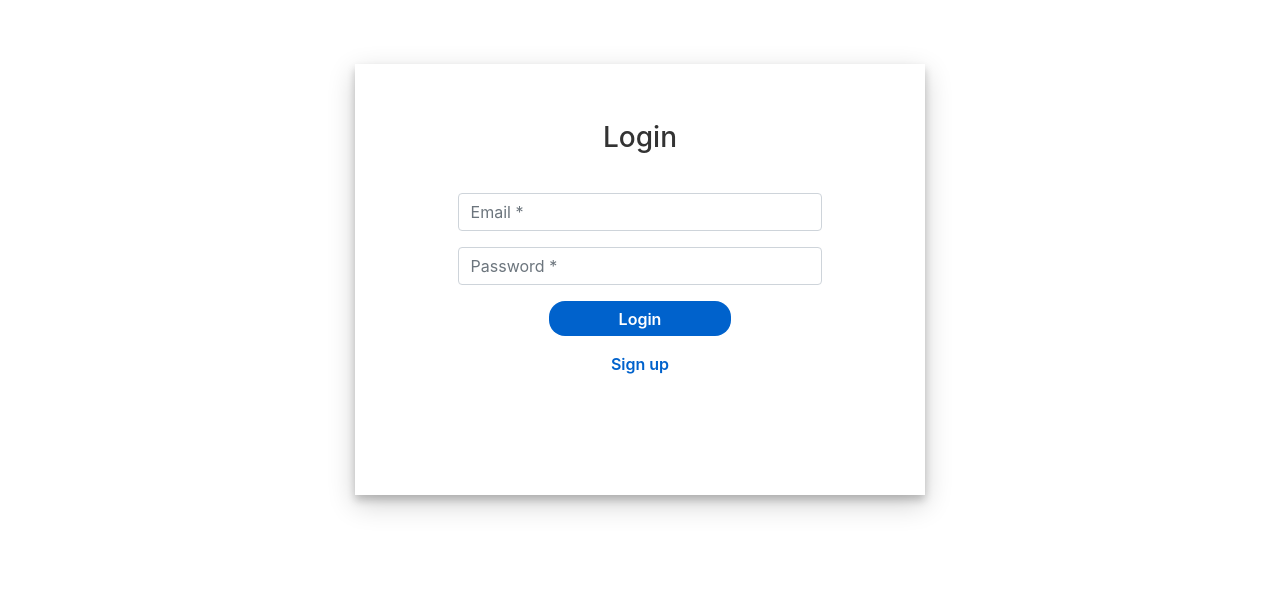
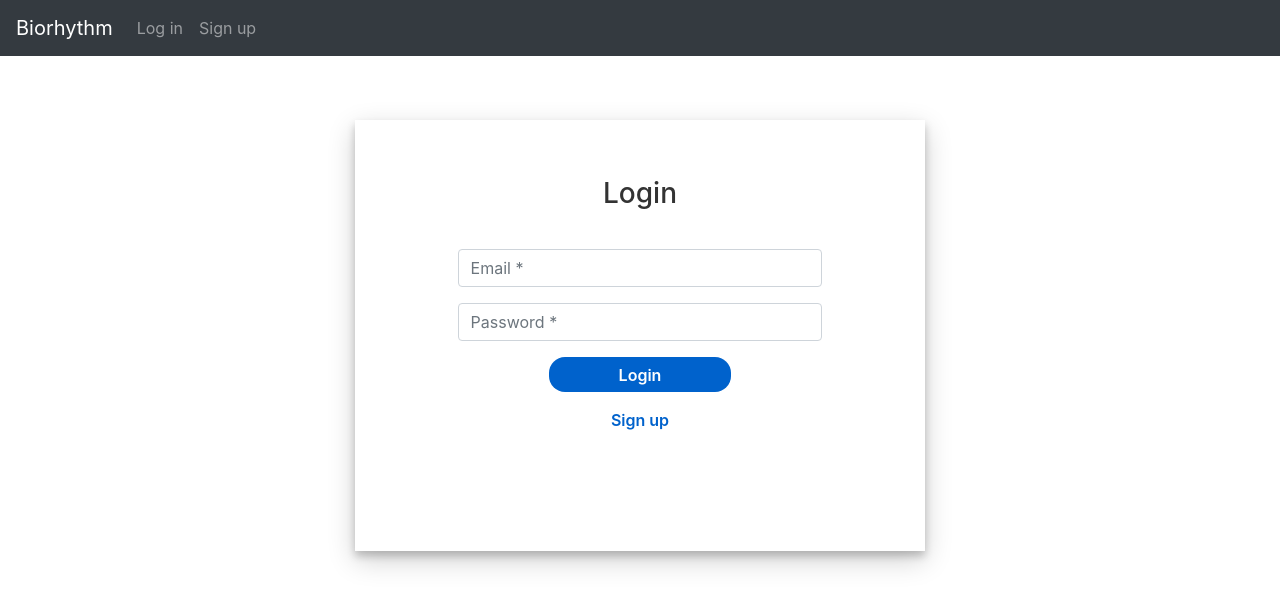
Before and after one commit to ChristopherADG/biorhythm, a React (Create React App) app in the folder frontend/gui/: page /login in a window 1280 px wide. Shown: the top 606 px of the page. Built offline with nearby package versions, Linux system fonts and the light colour scheme.

Commit message:
[BIO-9] menus for log in and out

```diff
--- a/frontend/gui/public/index.html
+++ b/frontend/gui/public/index.html
@@ -4,8 +4,17 @@
 <head>
   <meta charset="utf-8" />
   <link rel="icon" href="%PUBLIC_URL%/favicon.ico" />
-  <link rel="stylesheet" href="https://stackpath.bootstrapcdn.com/bootstrap/4.1.3/css/bootstrap.min.css"
-    integrity="sha384-MCw98/SFnGE8fJT3GXwEOngsV7Zt27NXFoaoApmYm81iuXoPkFOJwJ8ERdknLPMO" crossorigin="anonymous" />
+  <link rel="stylesheet" href="https://stackpath.bootstrapcdn.com/bootstrap/4.4.1/css/bootstrap.min.css"
+    integrity="sha384-Vkoo8x4CGsO3+Hhxv8T/Q5PaXtkKtu6ug5TOeNV6gBiFeWPGFN9MuhOf23Q9Ifjh" crossorigin="anonymous">
+  <script src="https://code.jquery.com/jquery-3.4.1.slim.min.js"
+    integrity="sha384-J6qa4849blE2+poT4WnyKhv5vZF5SrPo0iEjwBvKU7imGFAV0wwj1yYfoRSJoZ+n"
+    crossorigin="anonymous"></script>
+  <script src="https://cdn.jsdelivr.net/npm/popper.js@1.16.0/dist/umd/popper.min.js"
+    integrity="sha384-Q6E9RHvbIyZFJoft+2mJbHaEWldlvI9IOYy5n3zV9zzTtmI3UksdQRVvoxMfooAo"
+    crossorigin="anonymous"></script>
+  <script src="https://stackpath.bootstrapcdn.com/bootstrap/4.4.1/js/bootstrap.min.js"
+    integrity="sha384-wfSDF2E50Y2D1uUdj0O3uMBJnjuUD4Ih7YwaYd1iqfktj0Uod8GCExl3Og8ifwB6"
+    crossorigin="anonymous"></script>
   <meta name="viewport" content="width=device-width, initial-scale=1" />
   <meta name="theme-color" content="#000000" />
   <meta name="description" content="Web site created using create-react-app" />
--- /dev/null
+++ b/frontend/gui/src/components/MenuLoggedOut/MenuOut.js
@@ -0,0 +1,22 @@
+import React from 'react';
+import { Link } from 'react-router-dom';
+
+const MenuOut = () => {
+    return (
+        <div>
+            <nav className="navbar navbar-expand-lg navbar-dark bg-dark sticky-top">
+                <span className="navbar-brand">Biorhythm</span>
+                <ul className="navbar-nav">
+                    <li className="nav-item">
+                        <Link to='/login' className="nav-link">Log in</Link>
+                    </li>
+                    <li className="nav-item">
+                        <Link to='/signup' className="nav-link">Sign up</Link>
+                    </li>
+                </ul>
+            </nav>
+        </div>
+    )
+}
+
+export default MenuOut;
--- a/frontend/gui/src/components/Signup/SignupForm.js
+++ b/frontend/gui/src/components/Signup/SignupForm.js
@@ -50,7 +50,7 @@
                                 <hr className="my-4" />
 
                                 <input className="btn btn-lg btn-primary btn-block text-uppercase" type="submit" value="register" onClick={props.submitHandler} />
-                                <Link to='/login' className="d-block text-center mt-2 small">Sign In</Link>
+                                <Link to='/login' className="d-block text-center mt-2 small">Log in</Link>
 
                             </form>
                         </div>
--- a/frontend/gui/src/containers/App/App.js
+++ b/frontend/gui/src/containers/App/App.js
@@ -2,11 +2,13 @@
 import './App.css';
 import { BrowserRouter } from 'react-router-dom';
 import Routes from '../../components/Routes/Routes';
+import MenuOut from '../../components/MenuLoggedOut/MenuOut';
 
 function App() {
   return (
     <div className="App">
       <BrowserRouter>
+        <MenuOut />
         <Routes />
       </BrowserRouter>
     </div>
```
Also changed, not shown: frontend/gui/src/components/MenuLoggedIn/MenuIn.js (added, +36 -0 lines).
